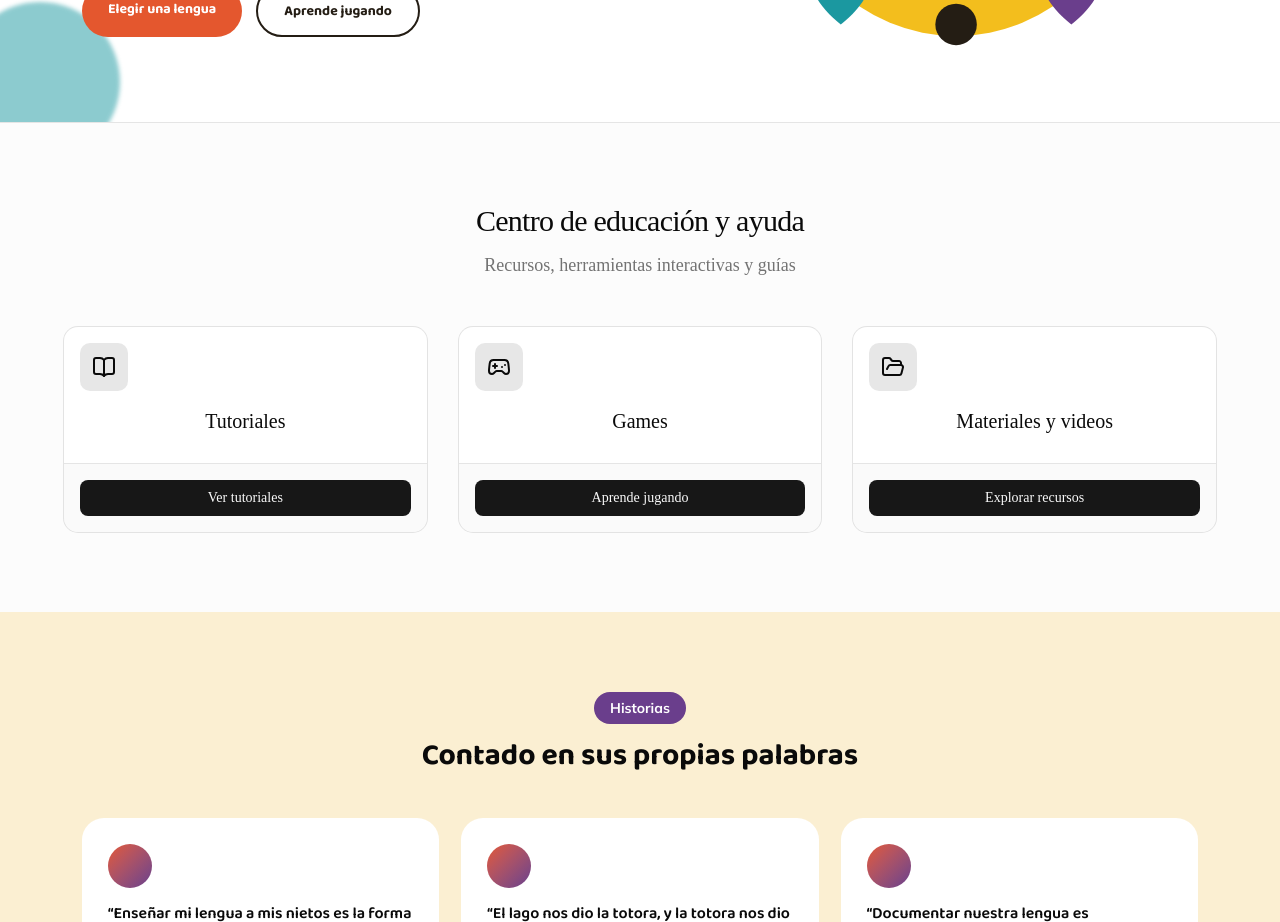
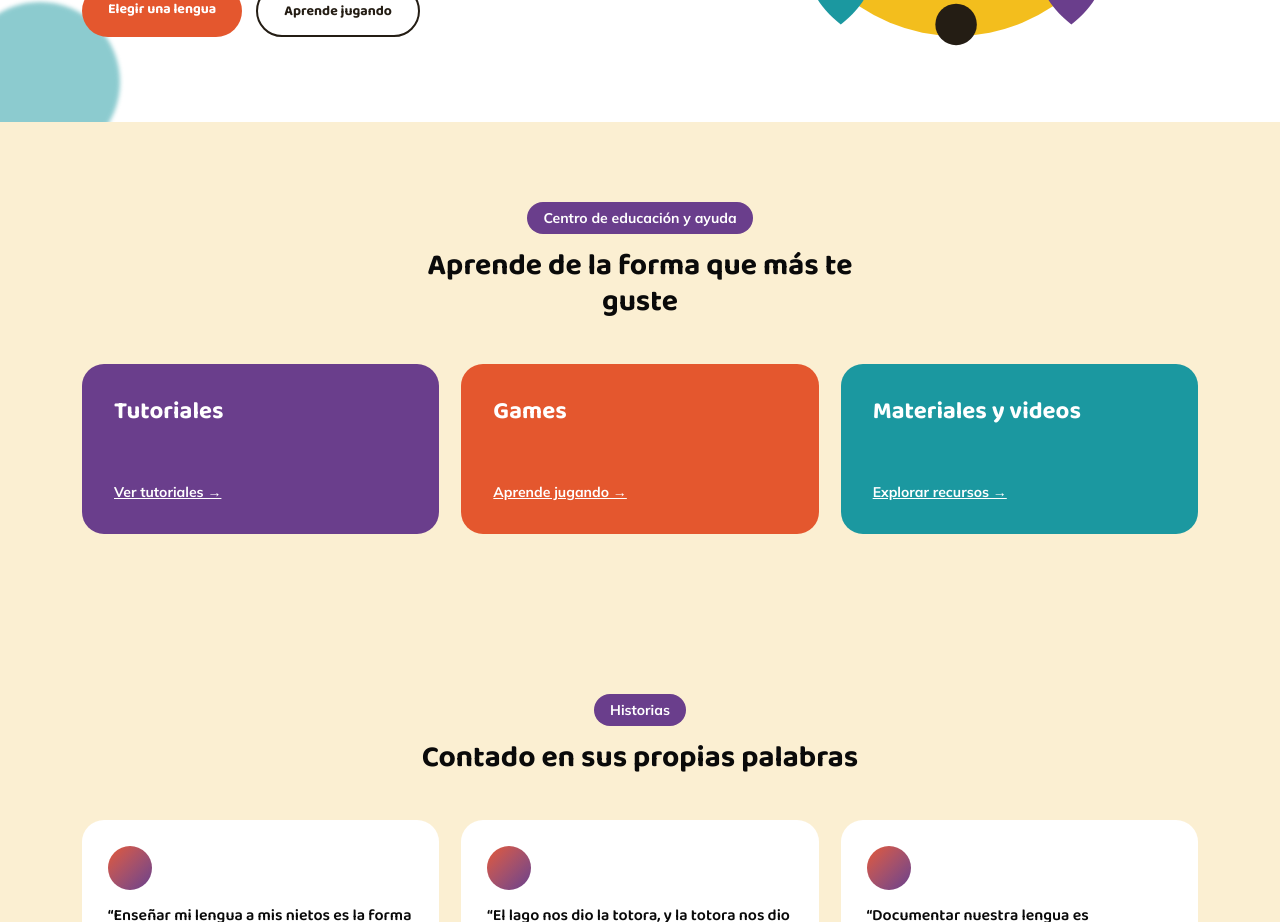
Before and after one commit to ouracademy/living-langs-peru, a Next.js app: page / in a window 1280 px wide. Shown: the part 900-1822 px from the top of the page. Built offline with nearby package versions, Linux system fonts and the light colour scheme.

Commit message:
style: add a new design for help education section

```diff
--- a/src/components/help-education.tsx
+++ b/src/components/help-education.tsx
@@ -1,63 +1,123 @@
-import Link from "next/link"
-import { Button } from "./ui/button"
-import { Card, CardDescription, CardFooter, CardHeader, CardTitle } from "./ui/card"
-import { BookOpen, FolderOpen, Gamepad2 } from "lucide-react"
-
+import Link from "next/link";
+import { Button } from "./ui/button";
+import {
+  Card,
+  CardDescription,
+  CardFooter,
+  CardHeader,
+  CardTitle,
+} from "./ui/card";
+import { BookOpen, FolderOpen, Gamepad2 } from "lucide-react";
 
 const educationI = [
   {
-    title:"Tutoriales",
+    title: "Tutoriales",
     description: "",
-    buttonText: "Ver tutoriales",
-    href:"/tutoriales",
+    linkText: "Ver tutoriales →",
+    href: "/tutoriales",
+    bgColor: "bg-[#6A3E8C]",
     icon: BookOpen,
   },
   {
     title: "Games",
     description: "",
-    buttonText: "Aprende jugando",
+    linkText: "Aprende jugando →",
     href: "/juegos",
+    bgColor:"bg-[#E4572E]",
     icon: Gamepad2,
   },
   {
-    title:"Materiales y videos",
-    description:"",
-    buttonText: "Explorar recursos",
-    href:"/materiales",
+    title: "Materiales y videos",
+    description: "",
+    linkText: "Explorar recursos →",
+    href: "/materiales",
+    bgColor: "bg-[#1B98A0]",
     icon: FolderOpen,
-  }
+  },
+];
 
-]
+export function HelpEducation() {
+  return (
+    <>
+      <section className="bg-[#FBEFD2] py-20">
+        <div className="max-w-[1180px] mx-auto px-8">
+          <div className="max-w-[56ch] mx-auto mb-11 text-center">
+            <span className="font-['Mulish',sans-serif] inline-block bg-[#6A3E8C] text-white font-bold text-sm px-4 py-1.5 rounded-full mb-3.5">
+              Centro de educación y ayuda
+            </span>
+            <h2 className="font-['Baloo_2',sans-serif] font-bold text-3xl">
+              Aprende de la forma que más te guste
+            </h2>
+          </div>
 
-export function HelpEducation () {
-    return (
-      <section className="bg-muted/30 px-6 py-20 border-t">
+          <div className="grid grid-cols-1 md:grid-cols-3 gap-5.5">
+            {educationI.map((item) => (
+              <div
+                key={item.title}
+                className={`rounded-3xl p-8 text-white min-h-[170px] flex flex-col justify-between ${item.bgColor}`}
+              >
+                <h3 className="text-2xl font-['Baloo_2',sans-serif] font-bold">
+                  {item.title}
+                </h3>
+                <a href="#" className="font-['Mulish',sans-serif] text-white font-bold underline text-sm">
+                  {item.linkText}
+                </a>
+              </div>
+            ))}
+
+            {/* <div className="rounded-3xl p-8 text-white min-h-[170px] flex flex-col justify-between bg-[#E4572E]">
+              <h3 className="text-2xl font-['Baloo_2',sans-serif] font-bold">
+                Games
+              </h3>
+              <a href="#" className="text-white font-bold underline text-sm">
+                Aprende jugando →
+              </a>
+            </div>
+            <div className="rounded-3xl p-8 text-white min-h-[170px] flex flex-col justify-between bg-[#1B98A0]">
+              <h3 className="text-2xl font-['Baloo_2',sans-serif] font-bold">
+                Materiales y video
+              </h3>
+              <a href="#" className="text-white font-bold underline text-sm">
+                Explorar recursos →
+              </a>
+            </div> */}
+          </div>
+        </div>
+      </section>
+      {/* <section className="bg-muted/30 px-6 py-20 border-t">
         <div className="mx-auto max-w-6xl text-center">
-          <h2 className="text-3xl tracking-tight text-foreground">Centro de educación y ayuda</h2>
-          <p className="mt-3 text-muted-foreground text-lg">Recursos, herramientas interactivas y guías</p>
+          <h2 className="text-3xl tracking-tight text-foreground">
+            Centro de educación y ayuda
+          </h2>
+          <p className="mt-3 text-muted-foreground text-lg">
+            Recursos, herramientas interactivas y guías
+          </p>
 
           <div className="mt-12 grid grid-cols-1 gap-8 md:grid-cols-3">
-            {educationI.map((item)=> {
+            {educationI.map((item) => {
               const Icon = item.icon;
               return (
                 <Card key={item.title}>
                   <CardHeader>
                     <div className=" mb-3 flex justify-center items-center h-12 w-12 bg-primary/10 rounded-lg">
-                      <Icon className="h-6 w-6"/>
+                      <Icon className="h-6 w-6" />
                     </div>
                     <CardTitle className="text-xl">{item.title}</CardTitle>
-                    <CardDescription className="pt-2">{item.description}</CardDescription>
+                    <CardDescription className="pt-2">
+                      {item.description}
+                    </CardDescription>
                   </CardHeader>
                   <CardFooter className="pt-4">
                     <Button className="w-full">
-                      <Link href={item.href}>{item.buttonText}</Link>
+                      <Link href={item.href}>{item.linkText}</Link>
                     </Button>
                   </CardFooter>
                 </Card>
-              )
+              );
             })}
           </div>
         </div>
-      </section>
-    )
+      </section> */}
+    </>
+  );
 }
```
